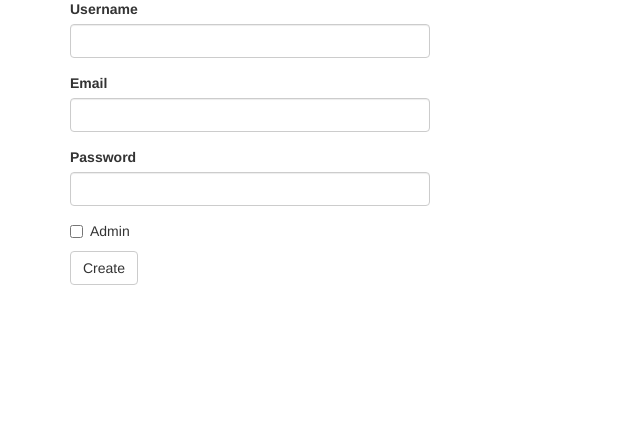
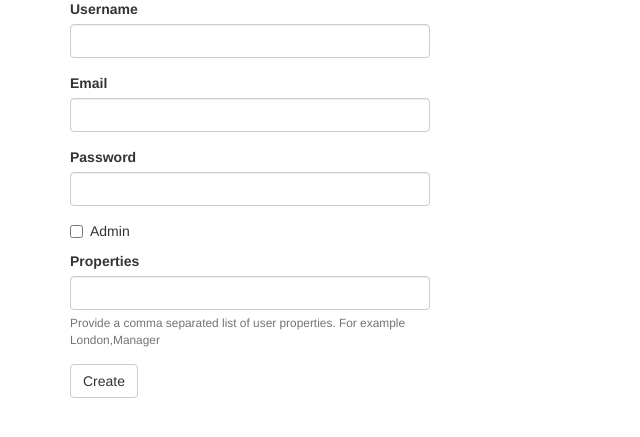
Before and after one commit to tim-thompson/individual-project, a Flask app: page /admin/users/new/ in a window 1280 px wide. Shown: the part 143-580 px from the top of the page, without its empty margins (0-640 px from the left). Run offline with Flask 2, Linux system fonts and the light colour scheme; some libraries are stand-ins or nearby versions.

Commit message:
more stuff

```diff
--- a/app/forms.py
+++ b/app/forms.py
@@ -1,3 +1,5 @@
+import re
+
 from flask_wtf import FlaskForm
 from wtforms import (
     StringField,
@@ -24,6 +26,10 @@ class CreateUserForm(FlaskForm):
     email = StringField("Email", validators=[DataRequired(), Email()])
     password = PasswordField("Password", validators=[DataRequired()])
     admin = BooleanField("Admin")
+    properties = StringField(
+        "Properties",
+        description="Provide a comma separated list of user properties. For example London,Manager",
+    )
     submit = SubmitField("Create")
 
     def validate_username(self, username):
@@ -37,6 +43,20 @@ class CreateUserForm(FlaskForm):
             raise ValidationError("Please use a different email address.")
 
 
+class EditUserForm(FlaskForm):
+    username = StringField("Username", validators=[DataRequired()])
+    email = StringField("Email", validators=[DataRequired(), Email()])
+    password = PasswordField(
+        "Password", description="Password will remain the same if this field is empty"
+    )
+    admin = BooleanField("Admin")
+    properties = StringField(
+        "Properties",
+        description="Provide a comma separated list of user properties. For example London,Manager",
+    )
+    submit = SubmitField("Save Edit")
+
+
 class CreateSurveyForm(FlaskForm):
     title = StringField("Title", validators=[DataRequired()])
     description = TextAreaField("Description")
@@ -44,7 +64,23 @@ class CreateSurveyForm(FlaskForm):
     end_date = DateField("End Date", validators=[DataRequired()])
     questions = TextAreaField(
         "Questions Script",
-        description="Format as follows: QUESTION:ANSWER_1;ANSWER_2;ANSWER_3",
+        description="Format as follows: QUESTION:ANSWER_1;ANSWER_2;ANSWER_3<br>Example:<br>Can you work from "
+        "home?:Yes;No",
         validators=[DataRequired()],
     )
+    properties = StringField(
+        "User Properties",
+        description="Provide a comma separated list of properties. "
+        "Surveys will only be sent to users with those properties. Leaving this box blank will "
+        "send a survey to all users.",
+    )
     submit = SubmitField("Create")
+
+    def validate_questions(self, questions):
+        for question in questions.data.split("\n"):
+            match = re.match(".+:(.+;)+.+", question)
+            if match is None:
+                raise ValidationError(
+                    "There is a problem with your question script format."
+                )
+        print("passed validation")
--- a/app/routes.py
+++ b/app/routes.py
@@ -6,7 +6,12 @@ from flask_login import current_user, login_user, logout_user, login_required
 from werkzeug.urls import url_parse
 
 from app import app, db
-from app.forms import LoginForm, CreateUserForm, CreateSurveyForm
+from app.forms import (
+    LoginForm,
+    CreateUserForm,
+    CreateSurveyForm,
+    EditUserForm,
+)
 from app.models import User, Survey, Question, Response
 
 
@@ -36,7 +41,19 @@ def index():
         current_date >= Survey.start_date,
         current_date <= Survey.end_date,
     ).all()
-    return render_template("index.html", title="Home", surveys=surveys)
+
+    filtered_surveys = []
+
+    for survey in surveys:
+        if survey.properties is None or survey.properties == "":
+            filtered_surveys.append(survey)
+        elif any(
+            user_property in survey.properties
+            for user_property in user.properties.split(",")
+        ):
+            filtered_surveys.append(survey)
+
+    return render_template("index.html", title="Home", surveys=filtered_surveys)
 
 
 @app.route("/login/", methods=["GET", "POST"])
@@ -87,6 +104,12 @@ def survey_response(survey_id):
     return render_template("survey_response.html", survey=survey)
 
 
+@app.route("/admin/")
+@role_required("ADMIN")
+def admin_index():
+    return render_template("admin/index.html")
+
+
 @app.route("/admin/surveys/")
 @role_required("ADMIN")
 def admin_surveys_list():
@@ -104,6 +127,7 @@ def admin_new_survey():
             description=form.description.data,
             start_date=form.start_date.data,
             end_date=form.end_date.data,
+            properties=form.properties.data.upper(),
             user_id=current_user.id,
         )
         db.session.add(survey)
@@ -140,21 +164,75 @@ def admin_question_details(survey_id, question_id):
         users[answer] = []
     if responses is not None:
         for response in responses:
+            print(response.response)
             users[response.response].append(response.user)
     return render_template(
         "admin/question_details.html", question=question, users=users
     )
 
 
+@app.route("/admin/users/")
+@role_required("ADMIN")
+def admin_view_users():
+    users = User.query.all()
+    return render_template("admin/users.html", users=users)
+
+
 @app.route("/admin/users/new/", methods=["GET", "POST"])
-def create_new_user():
+def admin_create_new_user():
     form = CreateUserForm()
+
     if form.validate_on_submit():
+        print(form.properties.data)
         role = "ADMIN" if form.admin.data else "USER"
-        user = User(username=form.username.data, email=form.email.data, role=role)
+        user = User(
+            username=form.username.data,
+            email=form.email.data,
+            role=role,
+            properties=form.properties.data.upper(),
+        )
         user.set_password(form.password.data)
         db.session.add(user)
         db.session.commit()
         flash("User created successfully")
-        return redirect(url_for("create_new_user"))
-    return render_template("register.html", title="Create User", form=form)
+        return redirect(url_for("admin_create_new_user"))
+
+    return render_template("admin/register.html", title="Create User", form=form)
+
+
+@app.route("/admin/users/<user_id>/edit/", methods=["POST", "GET"])
+@role_required("ADMIN")
+def admin_edit_user(user_id):
+    form = EditUserForm()
+    user = User.query.filter_by(id=user_id).first()
+
+    if form.validate_on_submit():
+        role = "ADMIN" if form.admin.data else "USER"
+
+        user.username = form.username.data
+        user.email = form.email.data
+        user.role = role
+        user.properties = form.properties.data.upper()
+        if form.password.data != "":
+            user.set_password(form.password.data)
+        db.session.commit()
+
+        flash("User edited successfully")
+        return redirect(url_for("admin_view_users"))
+
+    form.admin.data = True if user.role == "ADMIN" else False
+    form.username.data = user.username
+    form.email.data = user.email
+    form.properties = user.properties
+
+    return render_template("admin/register.html", title="Edit User", form=form)
+
+
+@app.route("/admin/users/<user_id>/delete/")
+@role_required("ADMIN")
+def admin_delete_user(user_id):
+    user = User.query.filter_by(id=user_id).first()
+    if user is not None:
+        User.query.filter_by(id=user_id).delete()
+    db.session.commit()
+    return redirect(url_for("admin_view_users"))
--- a/app/templates/register.html
+++ b/app/templates/admin/new_property.html
@@ -2,7 +2,7 @@
 {% import 'bootstrap/wtf.html' as wtf %}
 
 {% block app_content %}
-    <h1>Create User</h1>
+    <h1>Create Property</h1>
     <div class="row">
         <div class="col-md-4">
             {{ wtf.quick_form(form) }}
--- a/app/templates/admin/question_details.html
+++ b/app/templates/admin/question_details.html
@@ -30,7 +30,12 @@
                 minBarLength: 2,
                 data: data
             }]
+        },
+        options: {
+        legend: {
+            display: false
         }
+    }
     });
     </script>
 
--- /dev/null
+++ b/app/templates/admin/register.html
@@ -0,0 +1,11 @@
+{% extends "base.html" %}
+{% import 'bootstrap/wtf.html' as wtf %}
+
+{% block app_content %}
+    <h1>{{title}}</h1>
+    <div class="row">
+        <div class="col-md-4">
+            {{ wtf.quick_form(form) }}
+        </div>
+    </div>
+{% endblock %}
--- a/app/templates/admin/surveys.html
+++ b/app/templates/admin/surveys.html
@@ -5,13 +5,14 @@
 <h1>Surveys</h1>
 
 <table class="table table-striped">
-    <tr><th>Title</th><th>Description</th><th>Start Date</th><th>End Date</th><th>Owner</th><th>Actions</th></tr>
+    <tr><th>Title</th><th>Description</th><th>Start Date</th><th>End Date</th><th>Properties</th><th>Owner</th><th>Actions</th></tr>
     {% for survey in surveys %}
     <tr>
         <td>{{ survey.title }}</td>
         <td>{{ survey.description }}</td>
         <td>{{ survey.start_date }}</td>
         <td>{{ survey.end_date }}</td>
+        <td>{{ survey.properties }}</td>
         <td>{{ survey.user.username }}</td>
         <td><a href="{{ url_for('admin_survey_results', survey_id=survey.id) }}">View Results</a></td>
     </tr>
--- a/app/templates/base.html
+++ b/app/templates/base.html
@@ -34,7 +34,7 @@
                     <li><a href="{{ url_for('login') }}">Login</a></li>
                     {% else %}
                     {% if current_user.role == "ADMIN" %}
-                        <li><a href="{{ url_for('admin_surveys_list') }}">Admin</a></li>
+                        <li><a href="{{ url_for('admin_index') }}">Admin</a></li>
                     {% endif %}
                     <li><a href="{{ url_for('logout') }}">Logout</a></li>
                     {% endif %}
```
Also changed, not shown: app/models.py (+6 -4 lines), app/templates/admin/index.html (added, +13 -0 lines), app/templates/admin/properties.html (added, +17 -0 lines), app/templates/admin/users.html (added, +23 -0 lines), app/templates/index.html (+18 -3 lines), app/templates/survey_response.html (+17 -11 lines), migrations/versions/600800f77868_.py (added, +49 -0 lines), migrations/versions/74de44c2b8e3_.py (added, +30 -0 lines), app.db.
